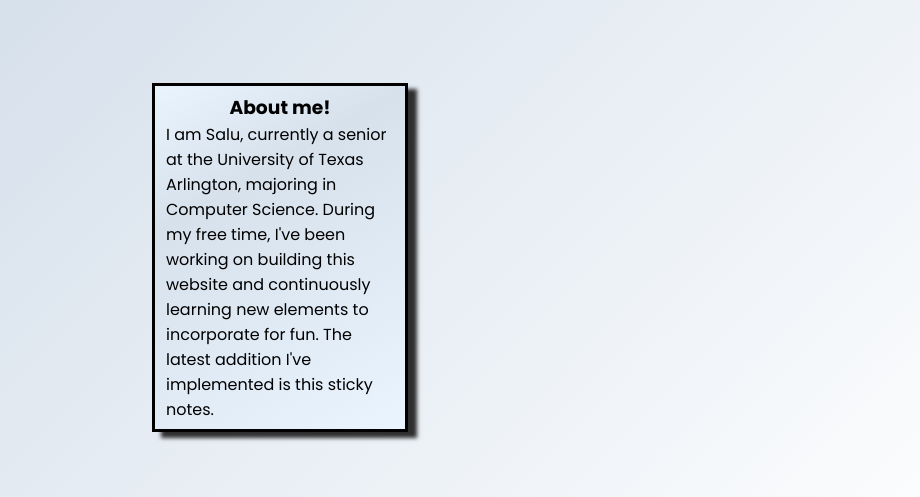
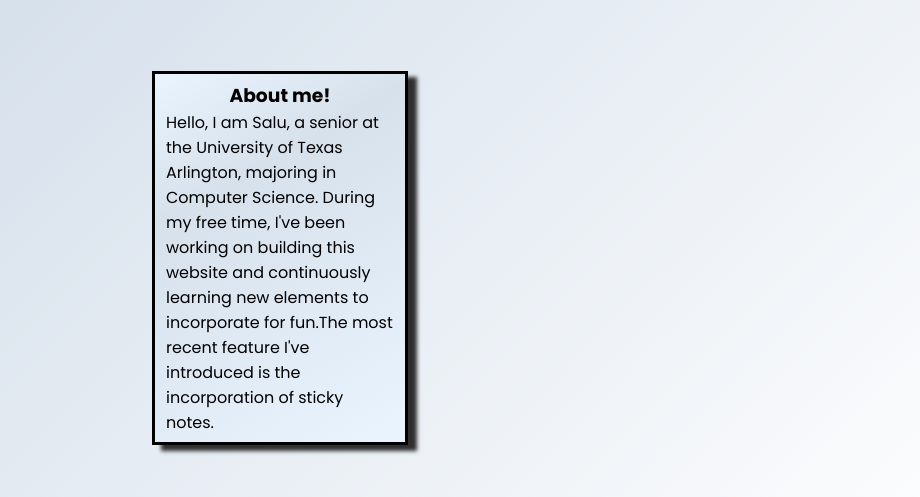
Before and after one commit to salupoudel/website.github.io, a plain HTML site: page index.html in a window 1280 px wide. Shown: the part 146-643 px from the top of the page, without its empty margins (360-1280 px from the left). Drawn offline with Linux system fonts and the light colour scheme.

Commit message:
minor edits

```diff
--- a/index.html
+++ b/index.html
@@ -4,7 +4,7 @@
 
 <head>
   <meta charset="utf-8" />
-  <title>I made a website ahhhhh!</title>
+  <title>Salu Poudel - Website</title>
   <link rel="stylesheet" href="./src/style.css">
   <link rel="stylesheet" href="https://cdnjs.cloudflare.com/ajax/libs/font-awesome/5.15.3/css/all.min.css" />
 </head>
@@ -27,8 +27,8 @@
       <span>About me!</span>
     </h3>
   <p>
-    I am Salu, currently a senior at the University of Texas Arlington, majoring in Computer Science. During my free time, I've been
-    working on building this website and continuously learning new elements to incorporate for fun. The latest addition I've implemented is this sticky notes.
+    Hello, I am Salu, a senior at the University of Texas Arlington, majoring in Computer Science. During my free time, I've been
+    working on building this website and continuously learning new elements to incorporate for fun.The most recent feature I've introduced is the incorporation of sticky notes.
   </p>
   </div>
 
```
